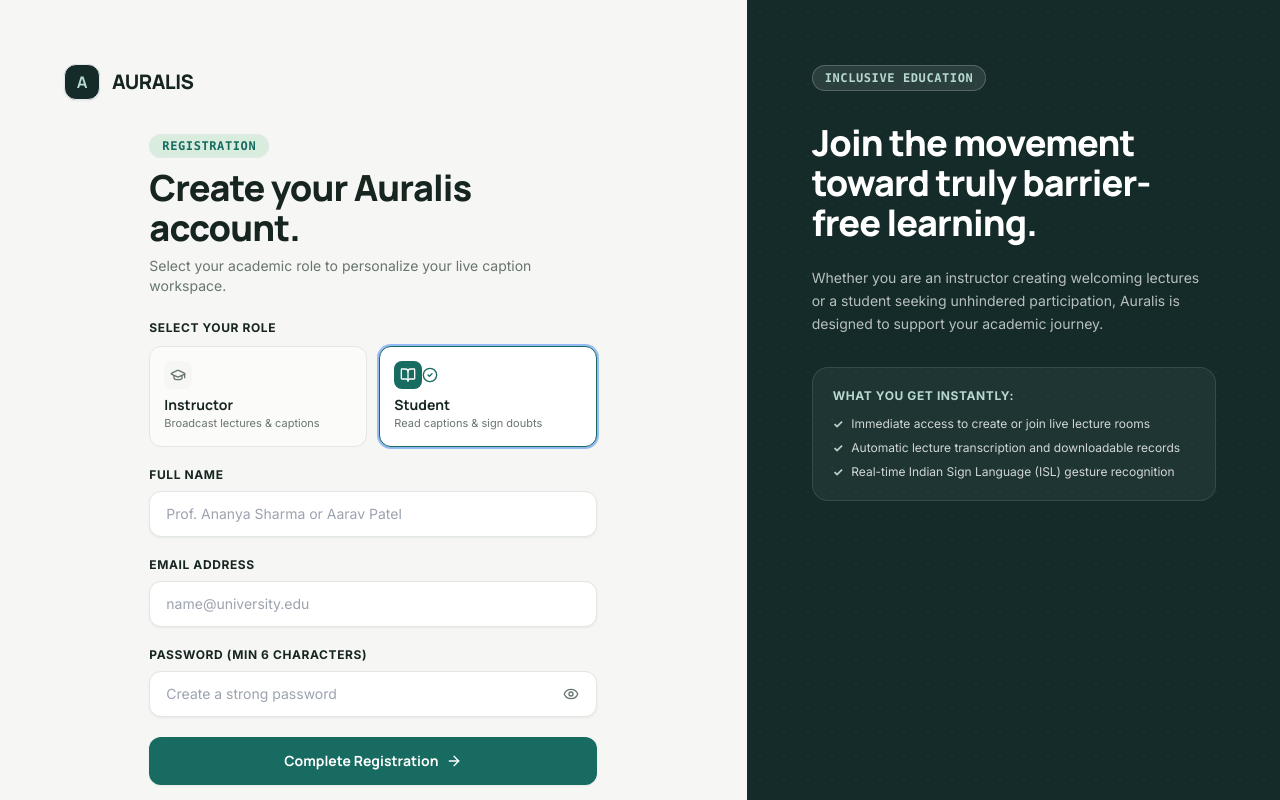
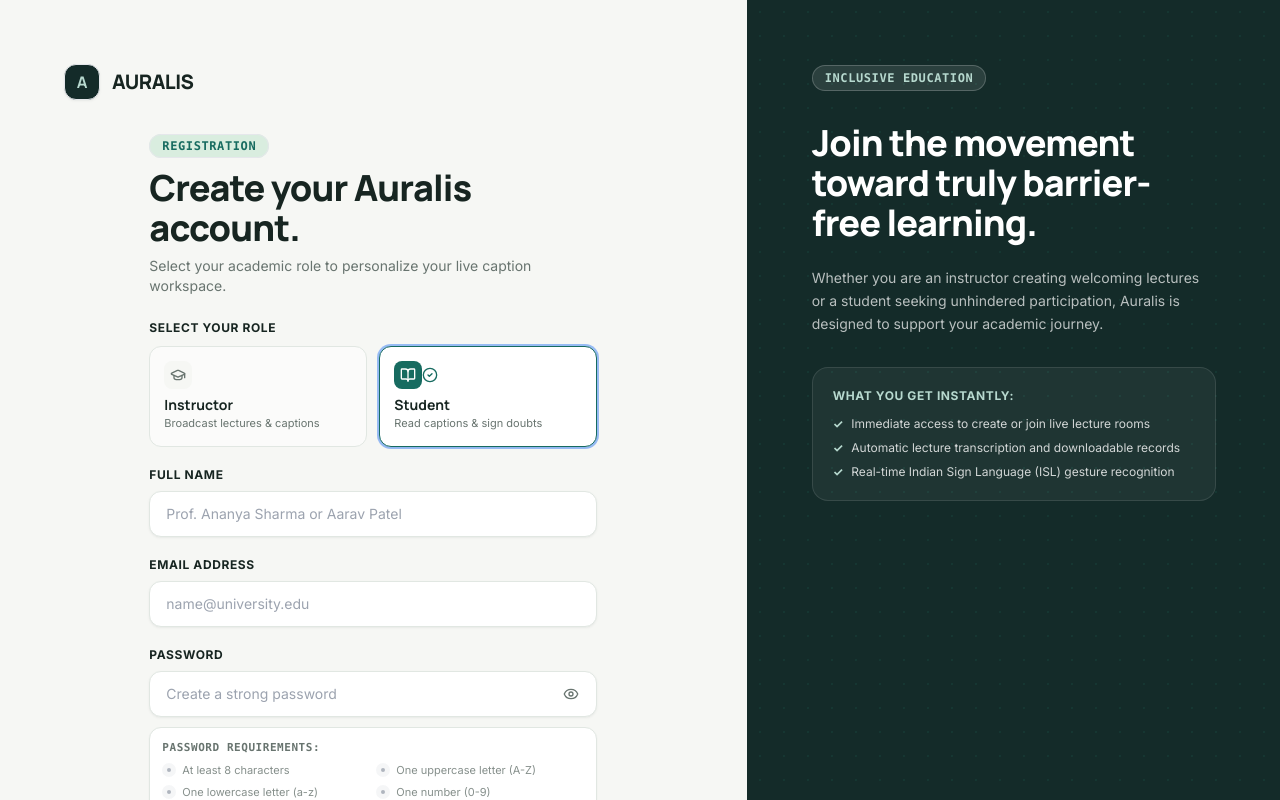
Before and after one commit to Ujjawal0001/Sign-Language-Speech-Assistant-, a Next.js app: page /register in a window 1280 px wide. Shown: the top 800 px of the page. Built offline with nearby package versions, Linux system fonts and the light colour scheme.

Commit message:
feat(auth): add comprehensive email and password validation with live visual criteria checklist on signup

```diff
--- a/src/app/register/page.jsx
+++ b/src/app/register/page.jsx
@@ -16,6 +16,8 @@ import {
   AlertCircle,
   Loader2,
   CheckCircle2,
+  Check,
+  Lock,
 } from "lucide-react";
 
 function RegisterForm() {
@@ -44,6 +46,31 @@ function RegisterForm() {
   });
 
   const selectedRole = watch("role");
+  const emailValue = watch("email") || "";
+  const passwordValue = watch("password") || "";
+
+  // Live Email Validation Checks
+  const isEmailFormatValid = /^[a-zA-Z0-9._%+-]+@[a-zA-Z0-9.-]+\.[a-zA-Z]{2,}$/.test(emailValue.trim());
+
+  // Live Password Validation Criteria
+  const passwordCriteria = [
+    { id: "len", label: "At least 8 characters", met: passwordValue.length >= 8 },
+    { id: "upper", label: "One uppercase letter (A-Z)", met: /[A-Z]/.test(passwordValue) },
+    { id: "lower", label: "One lowercase letter (a-z)", met: /[a-z]/.test(passwordValue) },
+    { id: "num", label: "One number (0-9)", met: /[0-9]/.test(passwordValue) },
+    { id: "sym", label: "One special character (!@#$%...)", met: /[^a-zA-Z0-9]/.test(passwordValue) },
+  ];
+
+  const metCriteriaCount = passwordCriteria.filter((c) => c.met).length;
+
+  const getStrengthMeta = () => {
+    if (!passwordValue) return { label: "", color: "bg-gray-200", text: "text-gray-400", width: "0%" };
+    if (metCriteriaCount <= 2) return { label: "Weak", color: "bg-red-500", text: "text-red-600", width: "30%" };
+    if (metCriteriaCount <= 4) return { label: "Moderate", color: "bg-amber-500", text: "text-amber-600", width: "70%" };
+    return { label: "Strong & Secure", color: "bg-emerald-500", text: "text-emerald-600", width: "100%" };
+  };
+
+  const strength = getStrengthMeta();
 
   const onSubmit = async (data) => {
     setIsLoading(true);
@@ -214,12 +241,21 @@ function RegisterForm() {
             </div>
 
             <div>
+              <div className="flex items-center justify-between mb-2">
                 <label
                   htmlFor="email"
-                className="block text-xs font-bold uppercase tracking-wider text-auralis-text mb-2"
+                  className="block text-xs font-bold uppercase tracking-wider text-auralis-text"
                 >
                   Email Address
                 </label>
+                {emailValue && isEmailFormatValid && (
+                  <span className="inline-flex items-center gap-1 text-[11px] font-bold text-emerald-600">
+                    <Check className="w-3 h-3 text-emerald-600" />
+                    <span>Valid format</span>
+                  </span>
+                )}
+              </div>
+              <div className="relative">
                 <input
                   id="email"
                   type="email"
@@ -228,11 +264,21 @@ function RegisterForm() {
                   {...register("email")}
                   placeholder="name@university.edu"
                   className={`w-full px-4 py-3 rounded-xl bg-white border text-sm text-auralis-text placeholder:text-auralis-muted/60 transition-colors shadow-tactile focus:outline-none focus:ring-2 focus:ring-auralis-accent ${
-                  errors.email ? "border-red-400 bg-red-50/20" : "border-auralis-border"
+                    errors.email
+                      ? "border-red-400 bg-red-50/20"
+                      : isEmailFormatValid
+                      ? "border-emerald-500/70 focus:border-emerald-500"
+                      : "border-auralis-border"
                   }`}
                   aria-invalid={Boolean(errors.email)}
                   aria-describedby={errors.email ? "email-error" : undefined}
                 />
+                {emailValue && isEmailFormatValid && (
+                  <div className="absolute right-3.5 top-1/2 -translate-y-1/2 text-emerald-600 pointer-events-none">
+                    <CheckCircle2 className="w-4 h-4" />
+                  </div>
+                )}
+              </div>
               {errors.email && (
                 <p id="email-error" className="mt-1.5 text-xs text-red-600 font-medium">
                   {errors.email.message}
@@ -241,12 +287,19 @@ function RegisterForm() {
             </div>
 
             <div>
+              <div className="flex items-center justify-between mb-2">
                 <label
                   htmlFor="password"
-                className="block text-xs font-bold uppercase tracking-wider text-auralis-text mb-2"
+                  className="block text-xs font-bold uppercase tracking-wider text-auralis-text"
                 >
-                Password (Min 6 Characters)
+                  Password
                 </label>
+                {passwordValue && (
+                  <span className={`text-[11px] font-bold ${strength.text}`}>
+                    Strength: {strength.label}
+                  </span>
+                )}
+              </div>
               <div className="relative">
                 <input
                   id="password"
@@ -256,7 +309,11 @@ function RegisterForm() {
                   {...register("password")}
                   placeholder="Create a strong password"
                   className={`w-full px-4 py-3 rounded-xl bg-white border text-sm text-auralis-text placeholder:text-auralis-muted/60 transition-colors shadow-tactile pr-11 focus:outline-none focus:ring-2 focus:ring-auralis-accent ${
-                    errors.password ? "border-red-400 bg-red-50/20" : "border-auralis-border"
+                    errors.password
+                      ? "border-red-400 bg-red-50/20"
+                      : metCriteriaCount === 5
+                      ? "border-emerald-500/70"
+                      : "border-auralis-border"
                   }`}
                   aria-invalid={Boolean(errors.password)}
                   aria-describedby={errors.password ? "password-error" : undefined}
@@ -270,6 +327,45 @@ function RegisterForm() {
                   {showPassword ? <EyeOff className="w-4 h-4" /> : <Eye className="w-4 h-4" />}
                 </button>
               </div>
+
+              {/* Password Strength Progress Bar */}
+              {passwordValue && (
+                <div className="mt-2 w-full h-1.5 bg-gray-100 rounded-full overflow-hidden">
+                  <div
+                    className={`h-full transition-all duration-300 ${strength.color}`}
+                    style={{ width: strength.width }}
+                  />
+                </div>
+              )}
+
+              {/* Password Requirement Checklist */}
+              <div className="mt-2.5 p-3 rounded-xl bg-white border border-auralis-border shadow-sm text-xs space-y-1.5">
+                <span className="text-[11px] font-mono font-bold uppercase tracking-wider text-auralis-muted block mb-1">
+                  Password Requirements:
+                </span>
+                <div className="grid grid-cols-1 sm:grid-cols-2 gap-1.5">
+                  {passwordCriteria.map((c) => (
+                    <div
+                      key={c.id}
+                      className={`flex items-center gap-1.5 text-[11px] transition-colors ${
+                        c.met
+                          ? "text-emerald-700 font-bold"
+                          : "text-auralis-muted opacity-80"
+                      }`}
+                    >
+                      <div
+                        className={`w-3.5 h-3.5 rounded-full flex items-center justify-center shrink-0 ${
+                          c.met ? "bg-emerald-100 text-emerald-700" : "bg-gray-100 text-gray-400"
+                        }`}
+                      >
+                        {c.met ? <Check className="w-2.5 h-2.5 stroke-[3]" /> : <span className="w-1 h-1 rounded-full bg-gray-400" />}
+                      </div>
+                      <span>{c.label}</span>
+                    </div>
+                  ))}
+                </div>
+              </div>
+
               {errors.password && (
                 <p id="password-error" className="mt-1.5 text-xs text-red-600 font-medium">
                   {errors.password.message}
--- a/src/lib/validations/auth.js
+++ b/src/lib/validations/auth.js
@@ -2,11 +2,26 @@ import { z } from "zod";
 
 export const registerSchema = z.object({
   name: z.string().min(2, "Name must be at least 2 characters").max(60, "Name is too long"),
-  email: z.string().email("Please provide a valid email address"),
+  email: z
+    .string()
+    .min(1, "Email address is required")
+    .email("Please provide a valid email address")
+    .regex(
+      /^[a-zA-Z0-9._%+-]+@[a-zA-Z0-9.-]+\.[a-zA-Z]{2,}$/,
+      "Please provide a valid email address with a domain (e.g. name@university.edu)"
+    )
+    .max(100, "Email address is too long"),
   password: z
     .string()
-    .min(6, "Password must be at least 6 characters")
-    .max(100, "Password is too long"),
+    .min(8, "Password must be at least 8 characters long")
+    .max(100, "Password is too long")
+    .regex(/[A-Z]/, "Password must contain at least one uppercase letter (A-Z)")
+    .regex(/[a-z]/, "Password must contain at least one lowercase letter (a-z)")
+    .regex(/[0-9]/, "Password must contain at least one number (0-9)")
+    .regex(
+      /[^a-zA-Z0-9]/,
+      "Password must contain at least one special character (e.g. !@#$%^&*)"
+    ),
   role: z.enum(["TEACHER", "STUDENT", "ADMIN"], {
     errorMap: () => ({ message: "Please select an account role" }),
   }),
```
Lines whose indentation alone changed are shown as unchanged.
